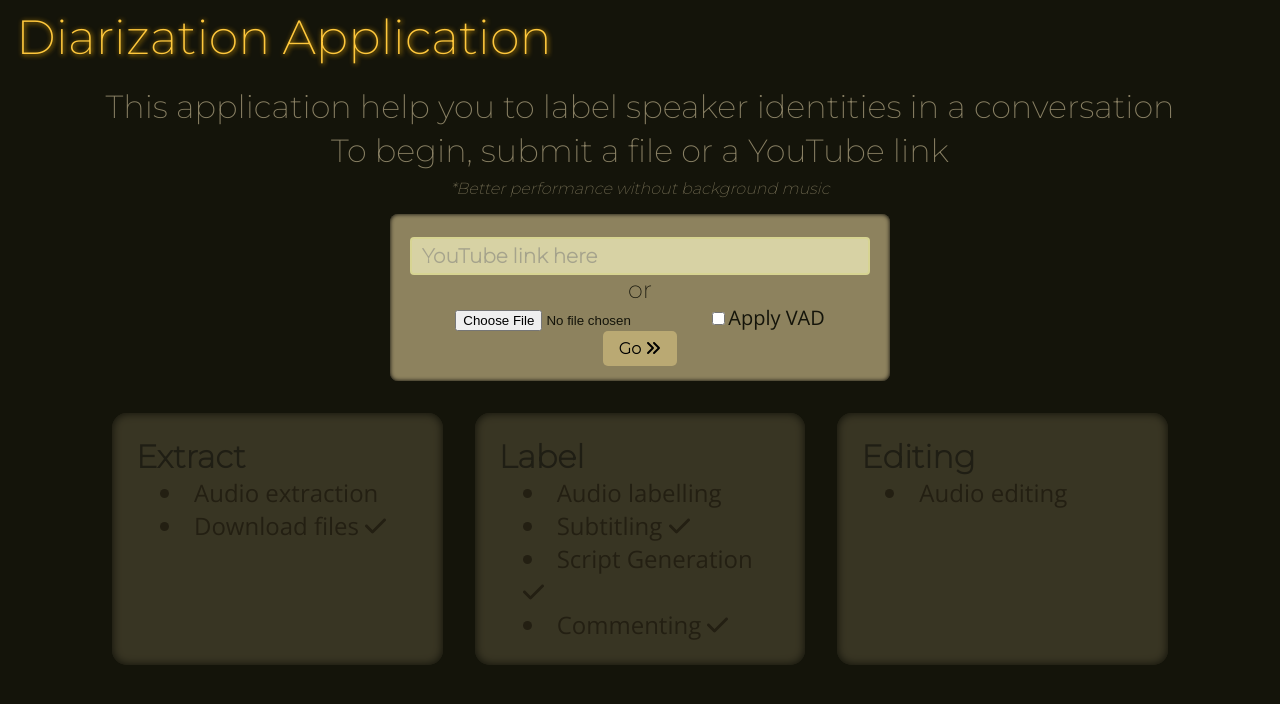
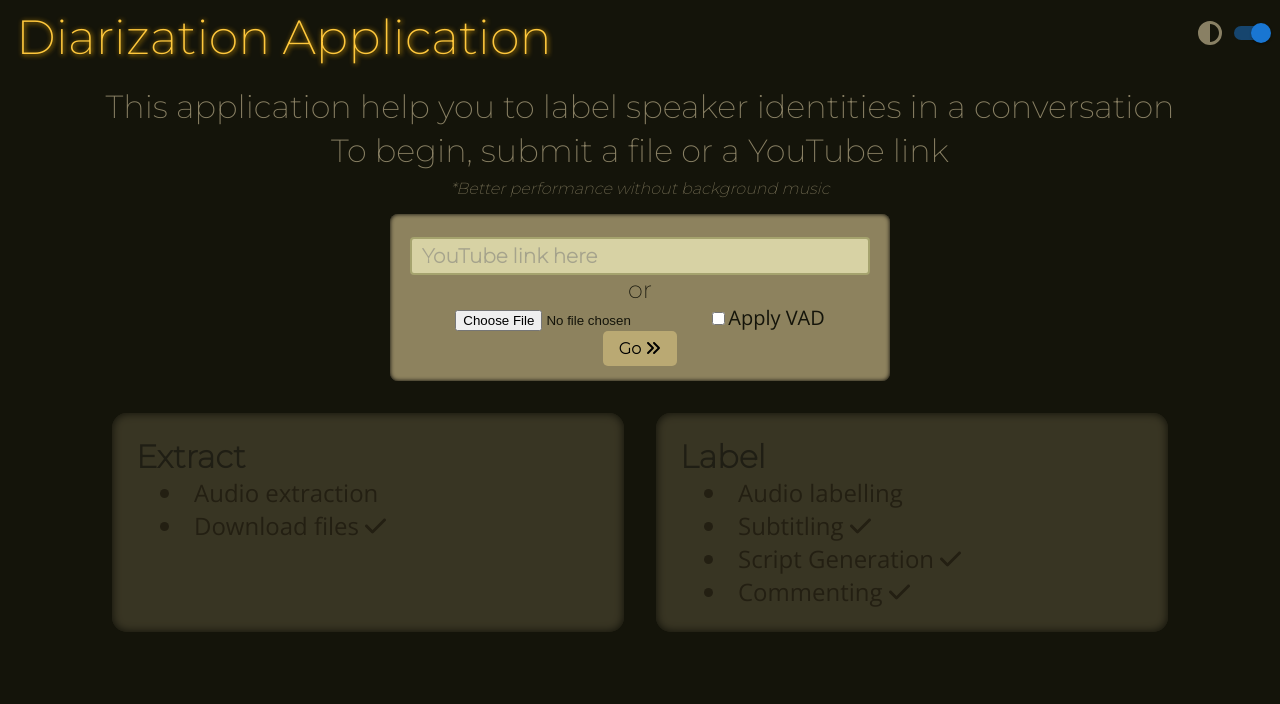
Before and after one commit to iamdickyjai/next-diar, a Next.js app: page / in a window 1280 px wide. Shown: the top 704 px of the page. Built offline with nearby package versions, Linux system fonts and the light colour scheme.

Commit message:
Add Theme

```diff
--- a/components/extract.js
+++ b/components/extract.js
@@ -10,10 +10,11 @@ import CustomSelect from "./select";
 import appWrapper from '../styles/AppWrapper.module.css';
 import styles from '../styles/Item.module.css';
 import styless from '../styles/Extract.module.css';
-import { DataContext, PlayContext } from "./reducer";
+import { DataContext, PlayContext, ThemeContext } from "./reducer";
 import { FontAwesomeIcon } from "@fortawesome/react-fontawesome";
 
 export default function Extract() {
+  const { theme, setTheme } = React.useContext(ThemeContext);
   const [state, dispatch] = React.useContext(DataContext);
   const { info, setInfo } = React.useContext(PlayContext);
   const [checked, setChecked] = React.useState(Array(state.timestamp.length).fill(false));
@@ -86,7 +87,7 @@ export default function Extract() {
                   <FontAwesomeIcon icon={faCircleCheck} className={cn(styless.checkIcon, { [styless.checkBoxSelected]: checked[index] })} />
                   <input type='checkbox' id={index} className={styless.checkBox} checked={checked[index]} onChange={() => handleChecked(index)} />
                 </label>
-                <label htmlFor={index} className={cn(styles.wrapper, { [styles.selected]: info.index === index },)}>
+                <label htmlFor={index} className={cn(styles.wrapper, { [styles.wrapperLight]: theme === 'light' }, { [styles.selected]: info.index === index },)}>
                   <Item index={index} startTime={ele[0]} endTime={ele[1]} spkrId={ele[2]} spkrName={ele[3]} />
                 </label>
               </div>
--- a/components/navbar.js
+++ b/components/navbar.js
@@ -1,13 +1,37 @@
+import React from 'react';
+import { Switch } from '@mui/material';
+import { FontAwesomeIcon } from '@fortawesome/react-fontawesome';
+import { faCircleHalfStroke } from '@fortawesome/free-solid-svg-icons';
+import cn from 'classnames';
+
 import styles from '../styles/Navbar.module.css'
+import { ThemeContext } from './reducer';
 
 export default function Navbar() {
+  const { theme, setTheme } = React.useContext(ThemeContext);
+
+  const handleChange = (event) => {
+    if (theme === "light") {
+      setTheme('dark');
+    } else {
+      setTheme('light');
+    }
+  }
+
   return (
-    <div className={styles.container}>
-      <div className={styles.title}>Diarization Application</div>
+    <div className={cn(styles.container, { [styles.containerLight]: theme === 'light' })}>
+      <div className={cn(styles.title, { [styles.titleLight]: theme === 'light' })}>Diarization Application</div>
+
+      <div className={styles.themeWrapper}>
+        <FontAwesomeIcon icon={faCircleHalfStroke} className={styles.icon} />
+        <Switch checked={theme === 'light' ? false : true} onChange={handleChange} />
+      </div>
+
+      {theme === 'light' && <style jsx global>{`
+        html, body {
+          background-color: white;;
+        }
+      `}</style>}
     </div>
   )
 }
-
-function testing() {
-  console.log("Hwllo world");
-}
--- a/components/reducer.js
+++ b/components/reducer.js
@@ -1,4 +1,6 @@
 import React from "react";
+
+export const ThemeContext = React.createContext();
 
 export const DataContext = React.createContext();
 
--- a/components/subtitle.js
+++ b/components/subtitle.js
@@ -8,9 +8,10 @@ import Option from "./option";
 import appWrapper from '../styles/AppWrapper.module.css';
 import styles from '../styles/Item.module.css';
 import styless from '../styles/Subtitle.module.css';
-import { DataContext, PlayContext } from "./reducer";
+import { ThemeContext, DataContext, PlayContext } from "./reducer";
 
 export default function Subtitle() {
+  const { theme, setTheme } = React.useContext(ThemeContext);
   const [state, dispatch] = React.useContext(DataContext);
   const { info, setInfo } = React.useContext(PlayContext);
   const [subtitles, setSubtitle] = React.useState(Array(state.timestamp.length).fill(''));
@@ -161,7 +162,7 @@ export default function Subtitle() {
           textList.current[index] = true;
           if (!isFilter || (isFilter && ele[1] - ele[0] > 3)) {
             return (
-              <div key={index} className={cn(styles.wrapper, { [styles.selected]: info.index === index },)}>
+              <div key={index} className={cn(styles.wrapper, { [styles.wrapperLight]: theme === 'light' }, { [styles.selected]: info.index === index },)}>
                 <Item index={index} startTime={ele[0]} endTime={ele[1]} spkrId={ele[2]} spkrName={ele[3]} />
                 <input className={styles.input} type='text'
                   placeholder="Type your script or comment here"
--- a/pages/_app.js
+++ b/pages/_app.js
@@ -5,7 +5,7 @@ config.autoAddCss = false; // Tell Font Awesome to skip adding the CSS automatic
 
 import Layout from '../components/layout'
 import '../styles/globals.css'
-import { DataContext, reducers } from '../components/reducer';
+import { ThemeContext, DataContext, reducers } from '../components/reducer';
 import { createTheme, ThemeProvider } from '@mui/material';
 
 export default function MyApp({ Component, pageProps }) {
@@ -37,7 +37,10 @@ export default function MyApp({ Component, pageProps }) {
 
   const reducer = React.useReducer(reducers, { file: null, timestamp: null, application: null, link: null });
 
+  const [MainTheme, setTheme] = React.useState('dark');
+
   return (
+    <ThemeContext.Provider value={{ theme: MainTheme, setTheme }}>
       <ThemeProvider theme={theme}>
         <DataContext.Provider value={reducer}>
           <Layout>
@@ -45,5 +48,15 @@ export default function MyApp({ Component, pageProps }) {
           </Layout>
         </DataContext.Provider>
       </ThemeProvider>
+    </ThemeContext.Provider>
   )
 }
+
+
+{/* <style jsx global>{`
+body {
+  background-color:gray;
+  color: white;
+  height: 100vh;
+}
+`}</style> */}
--- a/pages/index.js
+++ b/pages/index.js
@@ -7,7 +7,7 @@ import { faCheck, faAnglesRight } from '@fortawesome/free-solid-svg-icons';
 import download from 'downloadjs';
 
 import styles from '../styles/Home.module.css';
-import { DataContext } from '../components/reducer';
+import { DataContext, ThemeContext } from '../components/reducer';
 
 
 export default function Home() {
@@ -111,6 +111,7 @@ function FileSelection(props) {
   const vad = React.useRef();
   const [isFile, setDecision] = React.useState(false);
   const [state, dispatch] = React.useContext(DataContext);
+  const { theme, setTheme } = React.useContext(ThemeContext);
 
   const setDone = props.setDone;
   const setAllow = props.setAllow;
@@ -221,7 +222,7 @@ function FileSelection(props) {
   }
 
   return (
-    <div className={cn(styles.inputContainer, { [styles.disabled]: disabled })}>
+    <div className={cn(styles.inputContainer, { [styles.disabled]: disabled }, { [styles.inputContainerLight]: theme === 'light' })}>
       <input type="text" className={styles.inputUrl} value={link} onChange={chooseLink}
         placeholder="YouTube link here" />
       <span style={{ 'font-size': '24px' }}>or</span>
@@ -250,12 +251,12 @@ function AppSelection(props) {
       ["Script Generation", <FontAwesomeIcon icon={faCheck} key={"l_3"} />],
       ["Commenting", <FontAwesomeIcon icon={faCheck} key={"l_3"} />],]
     },
-    {
-      type: "Editing", id: 2, check: false,
-      description: [["Audio editing",],
-        // ["Download files", <FontAwesomeIcon icon={faCheck} key={"e_2"} />]
-      ],
-    },
+    // {
+    //   type: "Editing", id: 2, check: false,
+    //   description: [["Audio editing",],
+    //     // ["Download files", <FontAwesomeIcon icon={faCheck} key={"e_2"} />]
+    //   ],
+    // },
   ]);
 
   React.useEffect(() => {
@@ -315,6 +316,7 @@ function SelectBlock(props) {
   const disabled = props.disabled;
 
   const [state, dispatch] = React.useContext(DataContext);
+  const { theme, setTheme } = React.useContext(ThemeContext);
 
   const Click = () => {
     dispatch({ type: "UPDATE_SELECTION", application: type });
@@ -323,7 +325,7 @@ function SelectBlock(props) {
 
   return (
     <div
-      className={cn(styles.block, { [styles.selected]: check }, { [styles.disabled]: disabled })}
+      className={cn(styles.block, { [styles.selected]: check }, { [styles.disabled]: disabled }, { [styles.blockLight]: theme === 'light' })}
       onClick={() => Click()}
     >
       <div className={styles.blockTitle}>{type.charAt(0).toUpperCase() + type.slice(1)}</div>
--- a/styles/Extract.module.css
+++ b/styles/Extract.module.css
@@ -8,7 +8,6 @@
   margin: 2rem 0px;
 }
 
-/* TODO */
 .checkIcon {
   font-size: 2rem;
   color: rgb(145, 145, 145);
--- a/styles/Home.module.css
+++ b/styles/Home.module.css
@@ -51,6 +51,11 @@
   /* Non-prefixed version, currently */
 }
 
+.inputContainerLight {
+  background-color: #a99c70;
+  box-shadow: inset 0px 0px 5px #ffffff;
+}
+
 .inputUrl {
   width: 100%;
   padding: 5px 10px;
@@ -97,6 +102,11 @@
   user-select: none;
   /* Non-prefixed version, currently
   supported by Chrome, Edge, Opera and Firefox */
+}
+
+.blockLight {
+  background-color: #a99c70;
+  box-shadow: inset 0px 0px 20px #cdbe91;
 }
 
 .blockTitle {
--- a/styles/Item.module.css
+++ b/styles/Item.module.css
@@ -11,6 +11,11 @@
   align-items: center;
   justify-content: space-between;
   width: 100%;
+}
+
+.wrapperLight {
+  background-color: #a99c70;
+  box-shadow: inset 0px 0px 20px #cdbe91;
 }
 
 .top {
--- a/styles/Navbar.module.css
+++ b/styles/Navbar.module.css
@@ -1,39 +1,37 @@
 .container {
   display: flex;
   flex-direction: row;
-  font-size: 3rem;
   justify-content: space-between;
-  align-items: flex-end;
+  align-items: center;
+
+  position: sticky;
+  background-color: #14140a;
+  top: 0px;
+  z-index: 1;
+}
+
+.containerLight {
+  background-color: white;
 }
 
 .title {
+  font-size: 3rem;
   color: #ffc83d;
   text-shadow: 1px 1px 5px #ebaa05;
   padding-left: 1rem;
   padding-top: 0.5rem;
 }
 
-.settingBtn {
-  font-size: 2rem;
-  -webkit-touch-callout: none;
-  /* iOS Safari */
-  -webkit-user-select: none;
-  /* Safari */
-  -khtml-user-select: none;
-  /* Konqueror HTML */
-  -moz-user-select: none;
-  /* Old versions of Firefox */
-  -ms-user-select: none;
-  /* Internet Explorer/Edge */
-  user-select: none;
-  /* Non-prefixed version, currently
-                                  supported by Chrome, Edge, Opera and Firefox */
+.titleLight {
+  text-shadow: 1px 1px 3px #5b4100;
 }
 
-.settingBtn:hover {
-  color: rgb(255, 199, 146);
+.icon {
+  font-size: 1.5rem;
 }
 
-.settingBtn:active {
-  color: aquamarine;
+.themeWrapper {
+  display: flex;
+  flex-direction: row;
+  align-items: center;
 }
--- a/styles/globals.css
+++ b/styles/globals.css
@@ -6,7 +6,6 @@ body {
   padding: 0;
   margin: 0;
   background-color: #14140a;
-  /* background-color: white; */
   color: rgb(137, 128, 100);
   font-family: 'Montserrat', sans-serif;
 }
@@ -65,7 +64,7 @@ input[type=text] {
   background-color: #d7d2a4;
   border-width: 2px;
   border-style: solid;
-  border-color: #d7da664a;
+  border-color: #6e70357b;
   border-radius: 4px;
 
   font-size: 1.25rem;
```
Lines whose indentation alone changed are shown as unchanged.
